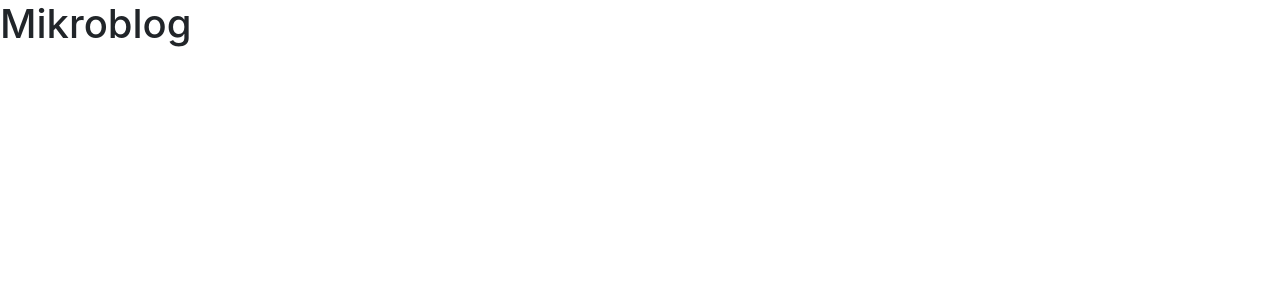
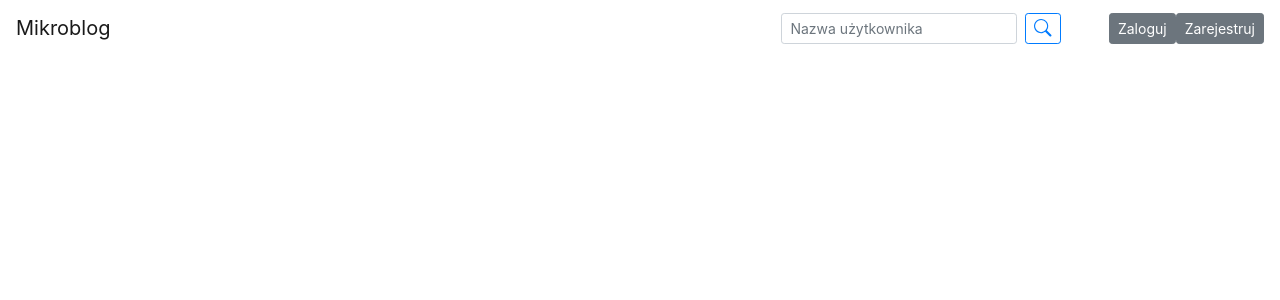
Before and after one commit to Echelon133/microblog-client, a Vue app: page / in a window 1280 px wide. Shown: the top 300 px of the page. Built offline with nearby package versions, Linux system fonts and the light colour scheme.

Commit message:
Place Header component inside of the Microblog component

```diff
--- a/src/components/Microblog.vue
+++ b/src/components/Microblog.vue
@@ -1,9 +1,21 @@
 <template>
-  <h1>Mikroblog</h1>
+  <div id="app">
+    <Header :loggedIn="loggedIn"/>
+  </div>
 </template>
 
 <script>
+import Header from '@/components/Header'
+
 export default {
-  name: 'Microblog'
+  name: 'Microblog',
+  components: {
+    Header
+  },
+  data () {
+    return {
+      loggedIn: false
+    }
+  }
 }
 </script>
```
